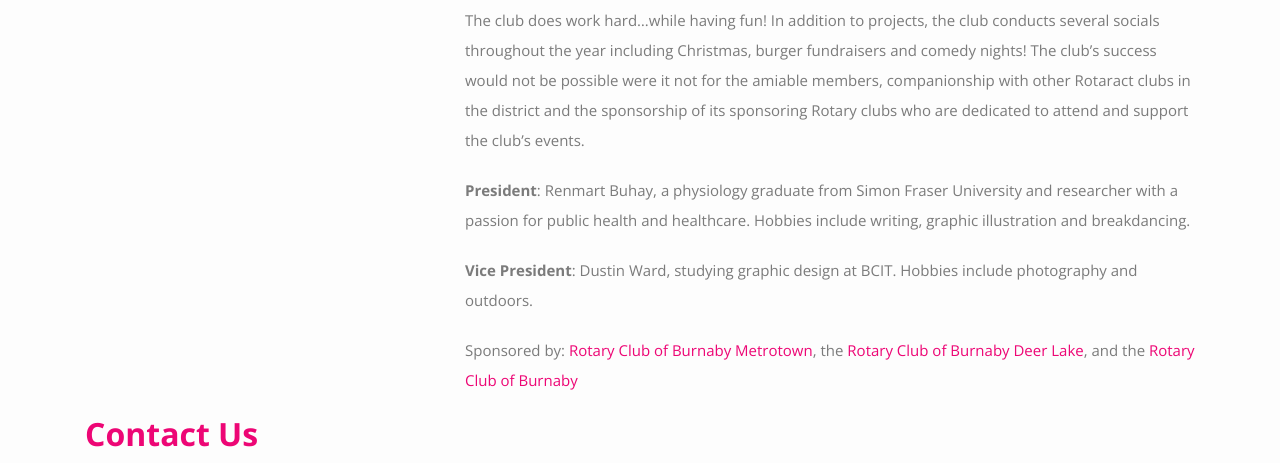
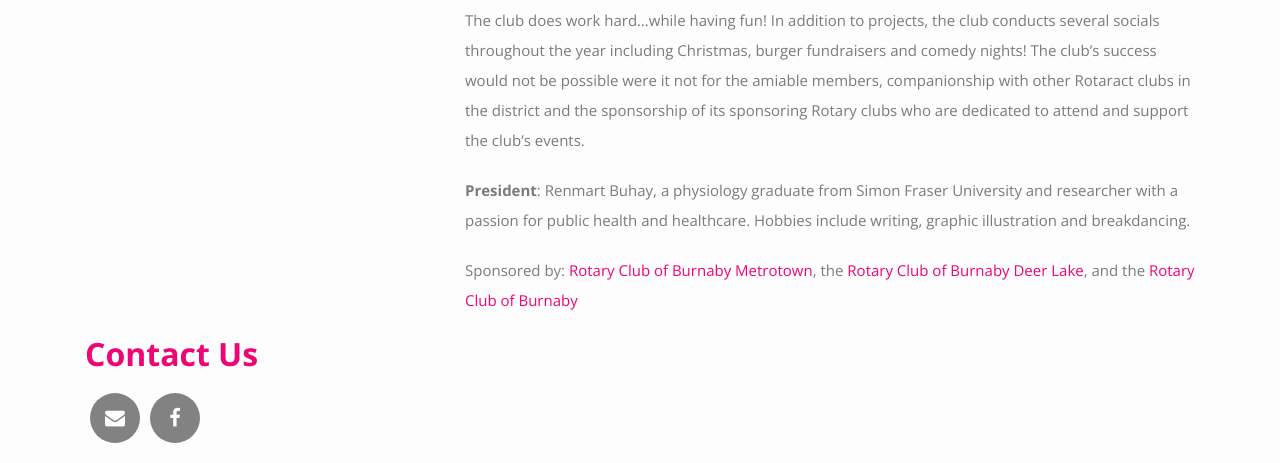
Before and after one commit to rotaract5040/rotaract5040.github.io, a Jekyll site: the page built from _clubs/burnaby.md, in a window 1280 px wide and 900 px high, scrolled down 958 px, cut to the strip 0-463 px from the top of the window. Built offline with Jekyll 4.4.1, drawn with Linux system fonts in a browser that asks for light colours; nearby versions of some CDN libraries; Markdown is read by kramdown in place of the engine named in the settings.

Commit message:
Update burnaby.md

```diff
--- a/_clubs/burnaby.md
+++ b/_clubs/burnaby.md
@@ -12,7 +12,7 @@ club_info:
 
         **President**: Renmart Buhay, a physiology graduate from Simon Fraser University and researcher with a passion for public health and healthcare. Hobbies include writing, graphic illustration and breakdancing.
 
-        **Vice President**: Dustin Ward, studying graphic design at BCIT. Hobbies include photography and outdoors.
+
 
         Sponsored by: [Rotary Club of Burnaby Metrotown](http://www.clubrunner.ca/Portal/Home.aspx?cid=746), the [Rotary Club of Burnaby Deer Lake](http://www.clubrunner.ca/Portal/Home.aspx?cid=356), and the [Rotary Club of Burnaby](http://www.rotaryburnaby.org/)
     what_we_do: |
```
